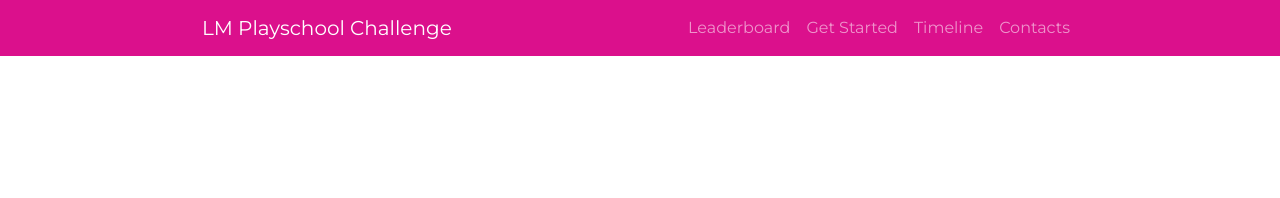
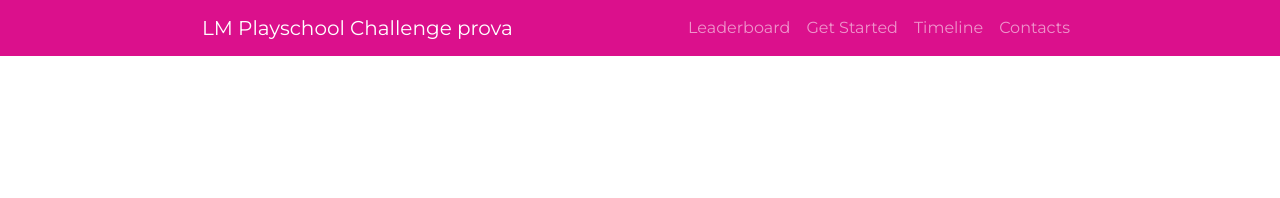
Before and after one commit to lm-playschool/lm-playschool.github.io, a Jekyll site: the page built from index.md, in a window 1280 px wide. Shown: the top 198 px of the page. Built offline with Jekyll 4.4.1, drawn with Linux system fonts in a browser that asks for light colours.

Commit message:
chore: again subtitle

```diff
--- a/_config.yml
+++ b/_config.yml
@@ -13,7 +13,7 @@
 # you will see them accessed via {{ site.title }}, {{ site.email }}, and so on.
 # You can create any custom variable you would like, and they will be accessible
 # in the templates via {{ site.myvariable }}.
-title: LM Playschool Challenge
+title: LM Playschool Challenge prova
 subtitle: >-
   A Challenge for advancing LLMs with Interactive Learning
 email: ""
--- a/_layouts/home.html
+++ b/_layouts/home.html
@@ -6,10 +6,10 @@
 
   {%- if page.title -%}
   <header>
-    <h1>{{ page.title }}</h1>
+    <h1>{{ site.title }}</h1>
+    <h2>{{- site.subtitle | escape -}} PROVA A Challenge for advancing LLMs with Interactive Learning</h2>
   </header>
   {%- endif -%}
-  <h2>{{- site.subtitle | escape -}} PROVA A Challenge for advancing LLMs with Interactive Learning</h2>
   <section>
     {{ content }}
   </section>
```
